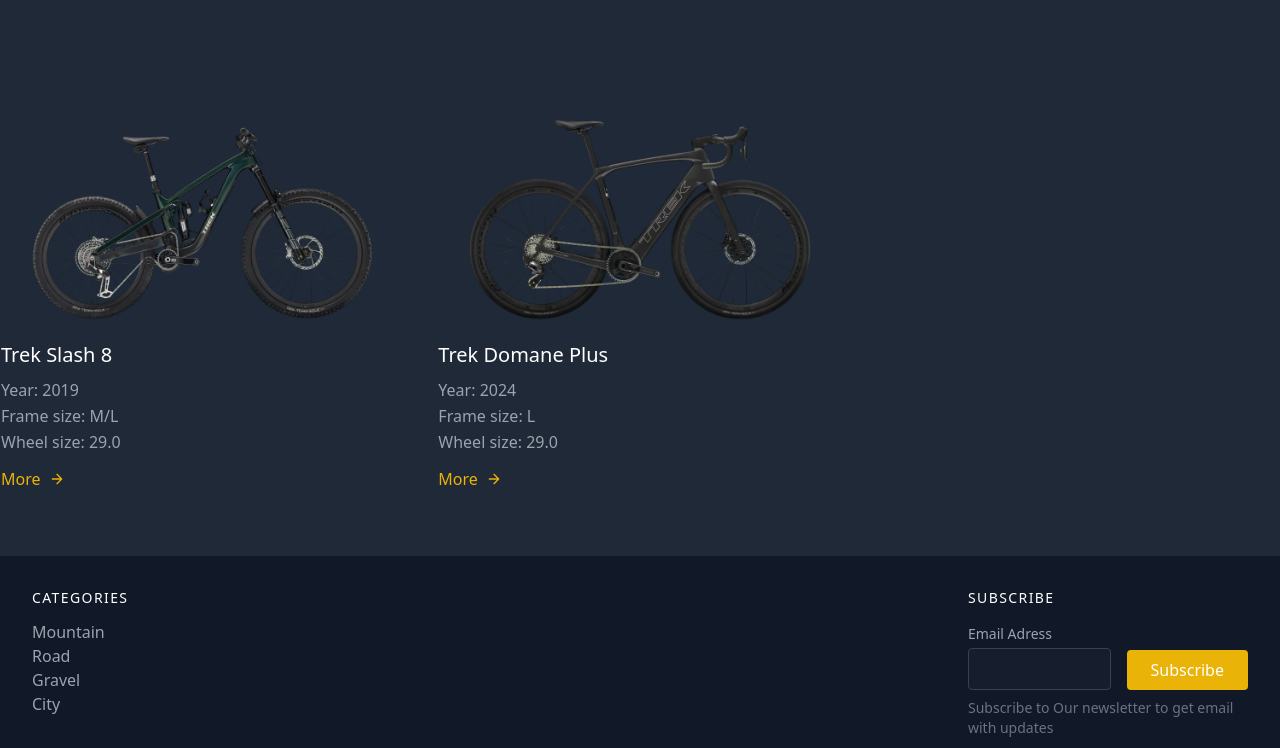
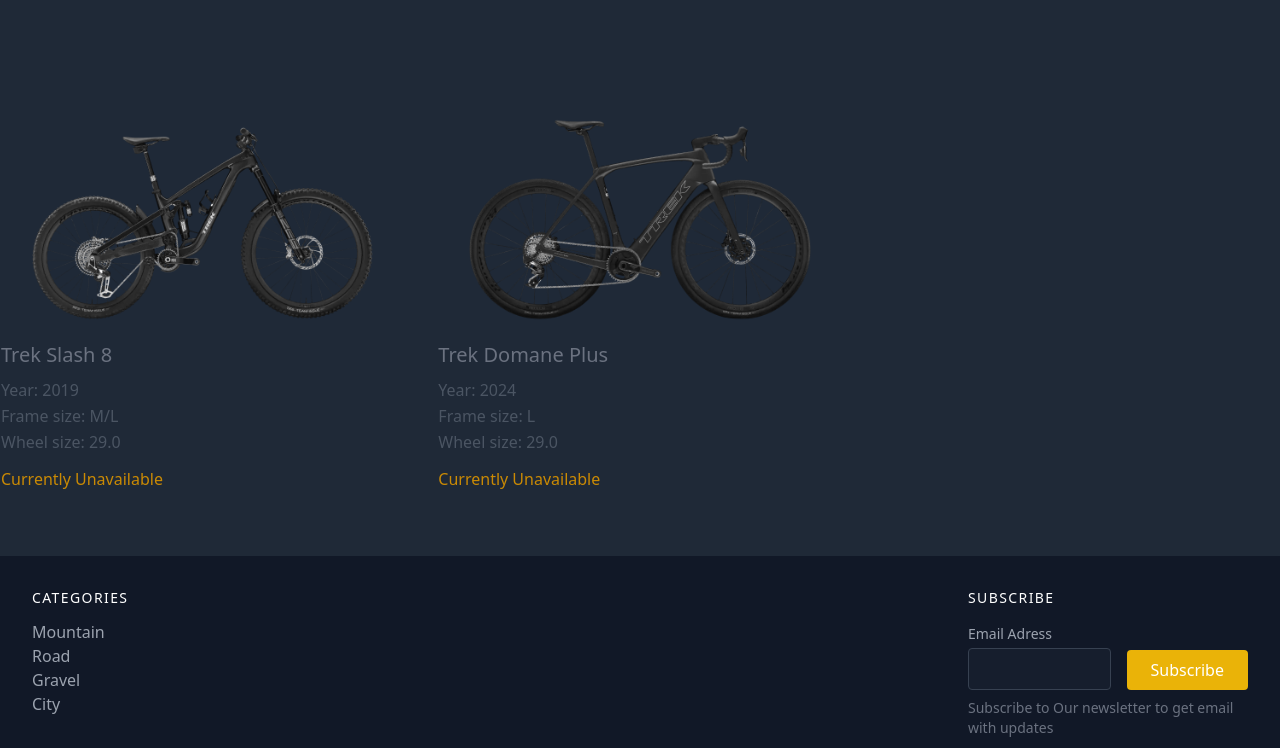
Before and after one commit to bartoszpopiwczuk/bike_rent, a Django app: page / in a window 1280 px wide. Shown: the part 80-828 px from the top of the page. Run offline with Django 5.2, Linux system fonts and the light colour scheme; data comes from the database, SQL or seed files in the repository; both versions use the stored data as it was after the commit; some libraries are stand-ins or nearby versions.

Commit message:
Unavailable grayscale filter

```diff
--- a/bike_portfolio/templates/bike_portfolio/home.html
+++ b/bike_portfolio/templates/bike_portfolio/home.html
@@ -1,15 +1,15 @@
 {% extends "bike_portfolio/base.html" %}
 {% block content %}
 <section class="text-gray-400 bg-gray-800 body-font">
-    <div class="container px-auto py-16 mx-auto">
-      <div class="flex flex-wrap -mx-4 -mt-4 -mb-10 sm:-m-4">
+  <div class="container px-auto py-16 mx-auto">
+  <div class="flex flex-wrap -mx-4 -mt-4 -mb-4 sm:-m-4">
     {% for bike in bike_list %}
-    <div class="p-4 mb-4 md:w-1/3 sm:mb-0 border border-gray-800 hover:border hover:border-gray-900 m-0">
-        <a href="{% url "bike-detail" bike.id %}">
+    {% if bike.is_available %}
+      <div class="p-4 mb-4 md:w-1/3 sm:mb-0 border border-gray-800 hover:border hover:border-gray-900 m-0">
         <div class="h-64 overflow-hidden rounded-lg">
-          <img alt="content" class="object-contain object-center w-full h-full" src="{{bike.image_main.url }}">
+          <img alt="content" class="object-contain object-center w-full h-full" href="{% url "bike-detail" bike.id %}" src="{{bike.image_main.url }}">
         </div>
-        <h2 class="mt-5 text-xl font-medium text-white title-font"> <a href="{% url "bike-detail" bike.id %}"> {{ bike.brand }} {{bike.line}} {{ bike.model }}</a></h2>
+        <h2 class="mt-5 text-xl font-medium text-white title-font"> <a href="{% url "bike-detail" bike.id %}">{{ bike.brand }} {{bike.line}} {{ bike.model }}</a></h2>
         <p class="mt-2 text-base leading-relaxed">
             Year: {{ bike.year_production}}<br>
             Frame size: {{ bike.frame_size}}<br>
@@ -20,8 +20,23 @@
             <path d="M5 12h14M12 5l7 7-7 7"></path>
           </svg>
         </a>
+      </div>
+    {% elif not bike.is_available %}
+      <div class="p-4 mb-4 md:w-1/3 sm:mb-0 border border-gray-800 hover:border hover:border-gray-900 m-0">
+        <div class="h-64 overflow-hidden rounded-lg">
+          <img alt="content" class="object-contain object-center w-full h-full grayscale" href="{% url "bike-detail" bike.id %}" src="{{bike.image_main.url }}">
         </div>
-      {% endfor %}
+        <h2 class="mt-5 text-xl font-medium text-gray-500 title-font"> <a href="{% url "bike-detail" bike.id %}">{{ bike.brand }} {{bike.line}} {{ bike.model }}</a></h2>
+        <p class="mt-2 text-base leading-relaxed text-gray-600">
+            Year: {{ bike.year_production}}<br>
+            Frame size: {{ bike.frame_size}}<br>
+            Wheel size: {{ bike.wheel_size}}<br>
+        </p>
+        <a class="inline-flex items-center mt-3 text-yellow-600">Currently Unavailable</a>
+      </div>
+    {% endif %}
+    {% endfor %}
     </div>
+  </div>
 </section>
 {% endblock content%}
```
Also changed, not shown: db.sqlite3, media/main_bike_image/DomanePlusSLR7eTapUS-24-41482-A-Primary_ciYyXL3.png (added).
